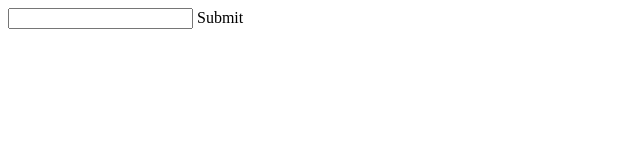
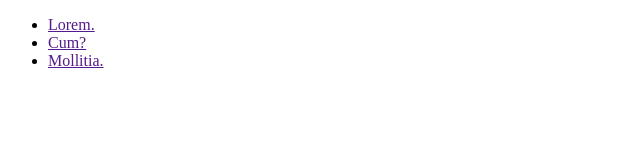
Before and after one commit to abdullahkocc/deneme, a plain HTML site: page loginform.html in a window 1280 px wide. Shown: the whole page, without its empty margins (0-640 px from the left). Drawn offline with Linux system fonts and the light colour scheme.

Commit message:
link yapısı eklendi

```diff
--- a/loginform.html
+++ b/loginform.html
@@ -7,9 +7,10 @@
     <title>Document</title>
 </head>
 <body>
-  <form action="">
-    <input type="text">
-    <butto>Submit</butto>
-  </form>
+<ul>
+  <li><a href="">Lorem.</a></li>
+  <li><a href="">Cum?</a></li>
+  <li><a href="">Mollitia.</a></li>
+</ul>
 </body>
 </html>
```
